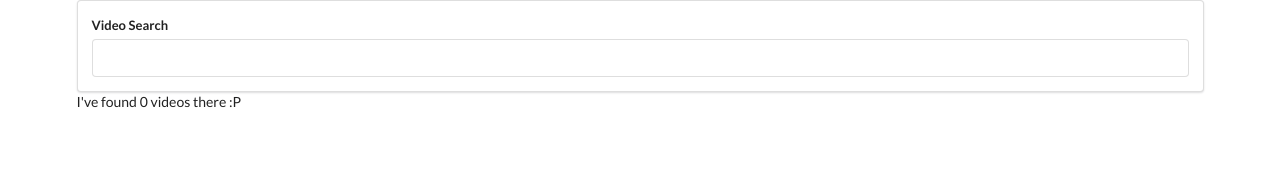
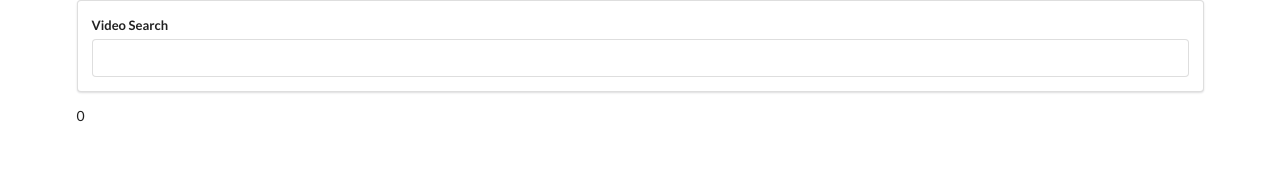
Before and after one commit to samuelbelo/videos, a React (Create React App) app: page / in a window 1280 px wide. Shown: the top 176 px of the page. Built offline with nearby package versions, Linux system fonts and the light colour scheme.

Commit message:
passing state as props

```diff
--- a/public/index.html
+++ b/public/index.html
@@ -20,7 +20,7 @@
       work correctly both with client-side routing and a non-root public URL.
       Learn how to configure a non-root public URL by running `npm run build`.
     -->
-  <title>React App</title>
+  <title>React Videos Fetch</title>
   <link rel="stylesheet" href="https://cdnjs.cloudflare.com/ajax/libs/semantic-ui/2.4.1/semantic.min.css">
 </head>
 
--- a/src/components/App.js
+++ b/src/components/App.js
@@ -1,6 +1,7 @@
 import React from 'react';
 import SearchBar from './SearchBar'
 import youtube from '../apis/youtube'
+import VideoList from './VideoList'
 
 class App extends React.Component {
     state = { videos: [] }
@@ -18,7 +19,7 @@
         return (
             <div className="ui container">
                 <SearchBar onFormSubmit={this.onTermSubmit} />
-                I've found {this.state.videos.length} videos there :P
+                <VideoList videos={this.state.videos} />
             </div>
         );
     }
--- /dev/null
+++ b/src/components/VideoList.js
@@ -0,0 +1,9 @@
+import React from 'react';
+
+const VideoList = props => {
+
+
+    return <div>{props.videos.length}</div>
+}
+
+export default VideoList;
```
